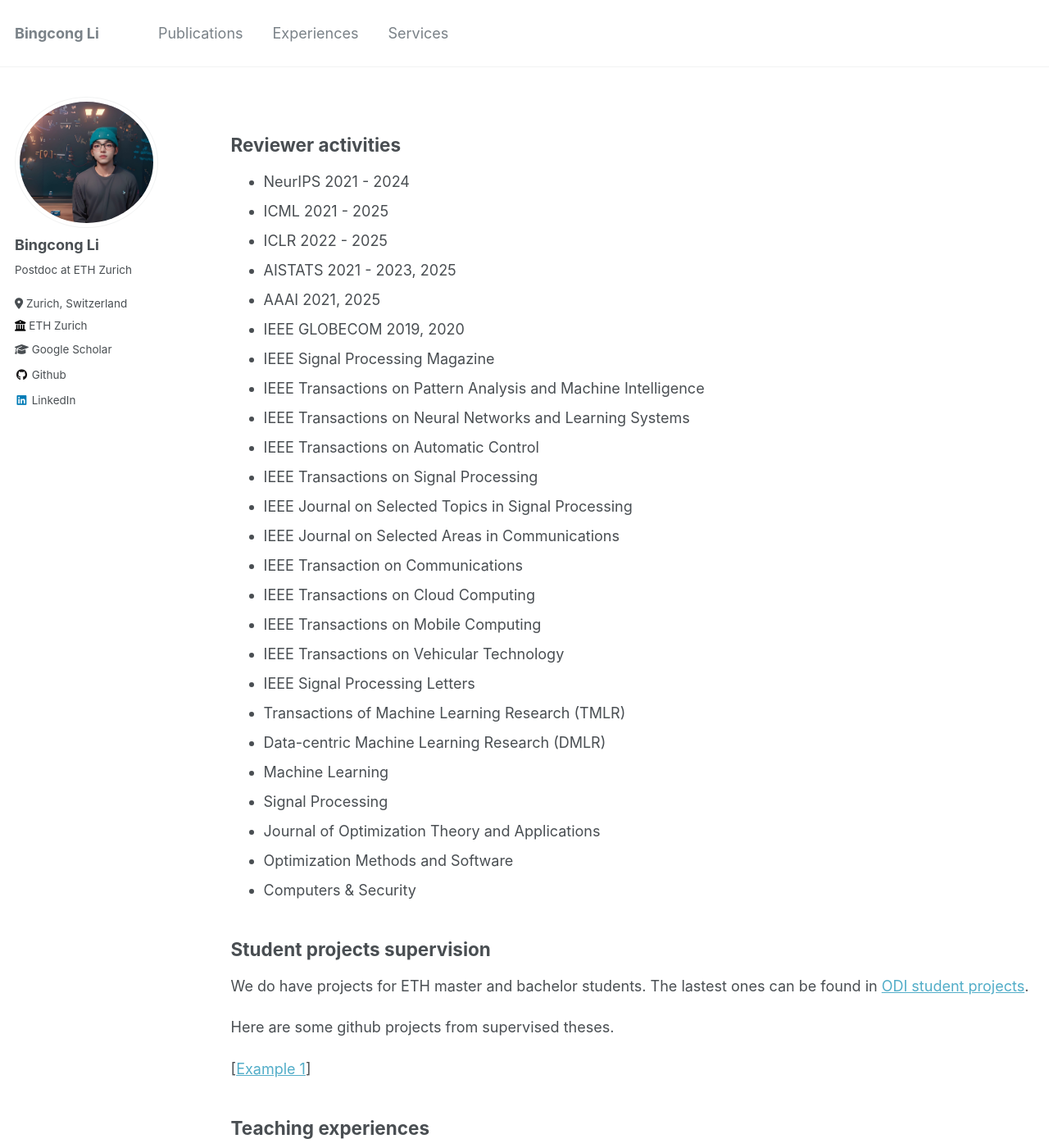
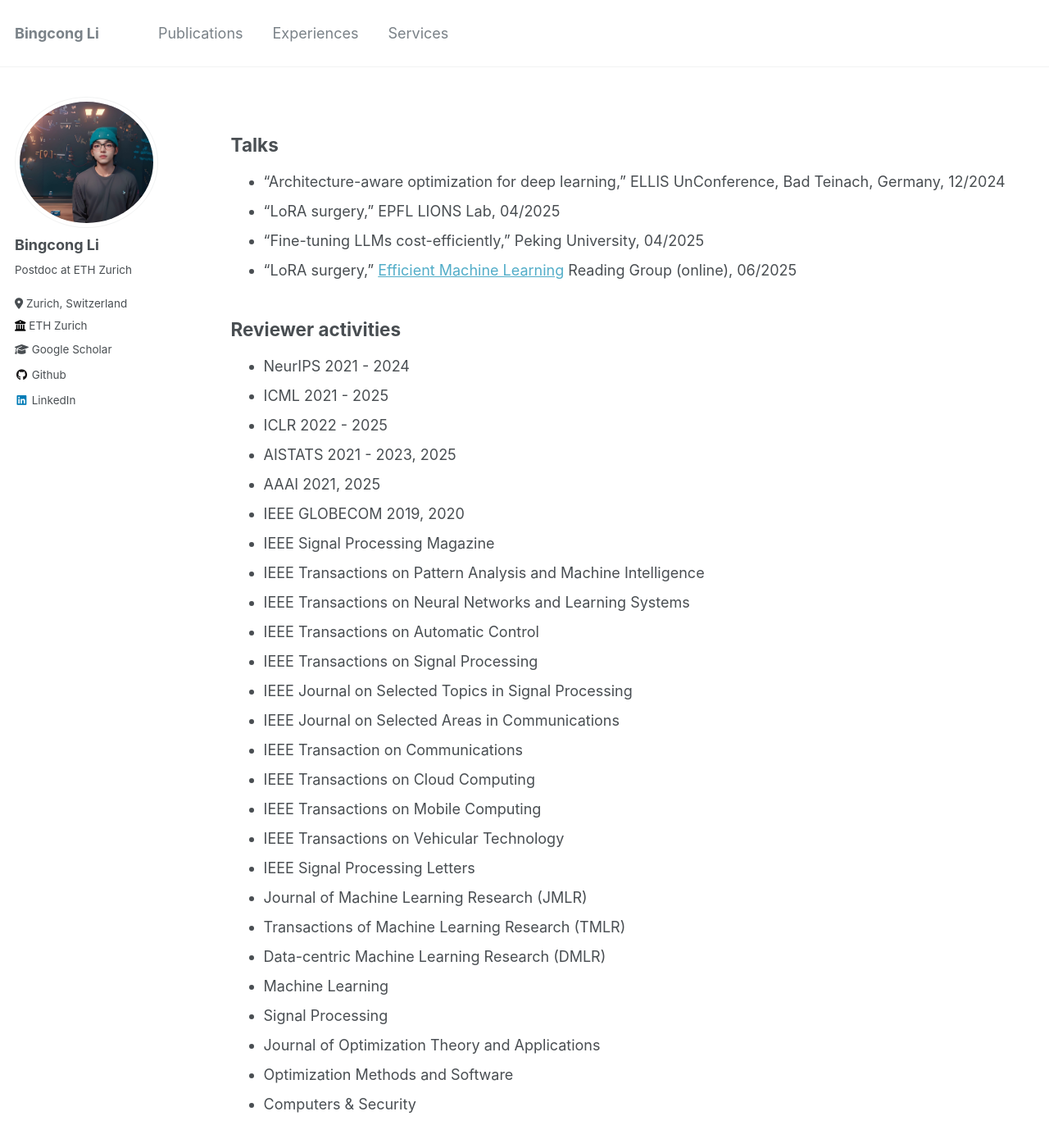
Before and after one commit to BingcongLi/bingcongli.github.io, a Jekyll site: the page built from _pages/services.md, in a window 1280 px wide and 1400 px high. Shown: the whole window at 82% size. Built offline with Jekyll 4.4.1, drawn with Linux system fonts in a browser that asks for light colours.

Commit message:
April2025

```diff
--- a/_pages/services.md
+++ b/_pages/services.md
@@ -5,6 +5,17 @@ permalink: /services/
 author_profile: true
 ---
 
+Talks
+---
+
+- “Architecture-aware optimization for deep learning,” ELLIS UnConference, Bad Teinach, Germany, 12/2024
+- “LoRA surgery,” EPFL LIONS Lab, 04/2025
+- "Fine-tuning LLMs cost-efficiently," Peking University, 04/2025
+- “LoRA surgery,” [Efficient Machine Learning](https://sites.google.com/view/efficientml) Reading Group (online), 06/2025
+
+
+<!-- Riemannian gradient descent improves parameter-efficient fine-tuning -->
+<!-- EUROPT 2025 conference within the stream Zeroth and first-order optimization methods -->
 
 Reviewer activities
 ----
@@ -26,6 +37,7 @@ Reviewer activities
 - IEEE Transactions on Mobile Computing
 - IEEE Transactions on Vehicular Technology
 - IEEE Signal Processing Letters
+- Journal of Machine Learning Research (JMLR)
 - Transactions of Machine Learning Research (TMLR)
 - Data-centric Machine Learning Research (DMLR)
 - Machine Learning
```
Also changed, not shown: _pages/about.md (+3 -3 lines), 1 other file.
